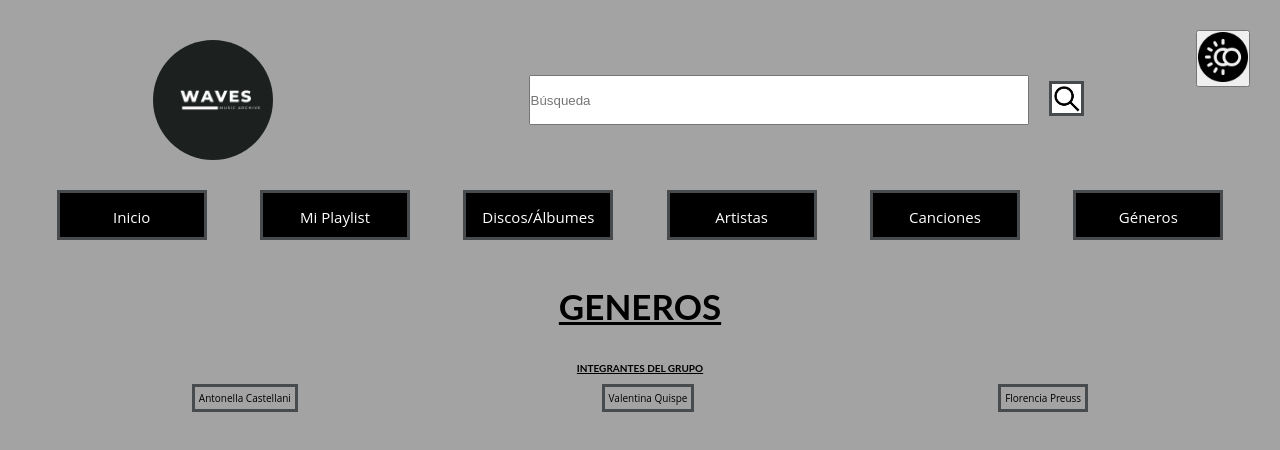
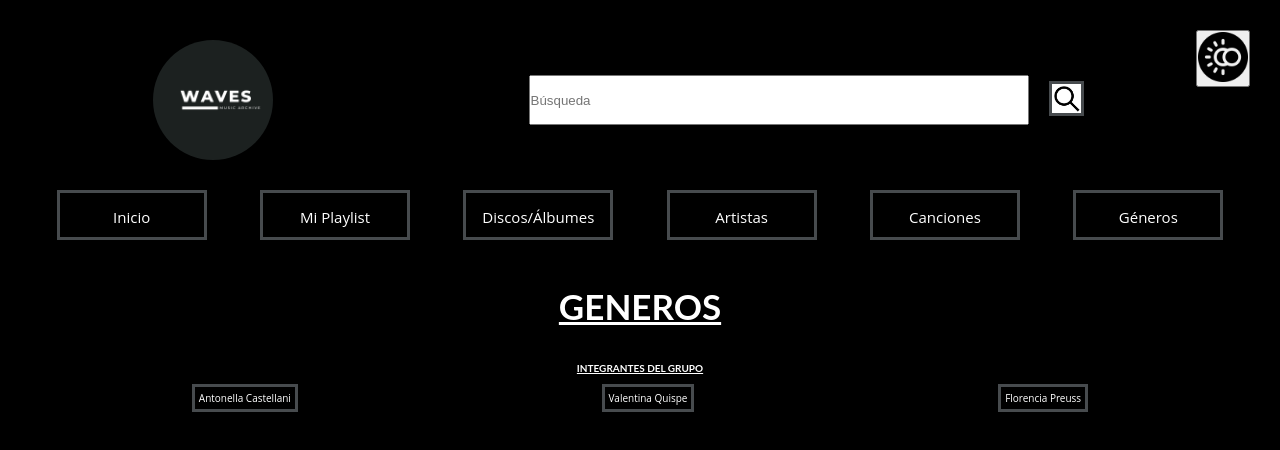
Before and after one commit to florenciapreuss/pi-grupo2-tt-programacion1, a plain HTML site: page generos.html in a window 1280 px wide. Both pictures are taken after a click on the button 1223 px from the left and 58 px from the top of the page. Drawn offline with Linux system fonts and the light colour scheme; no server answers.

Commit message:
agregue el toggle mode a todos los js

```diff
--- a/archivosJs/generos.js
+++ b/archivosJs/generos.js
@@ -16,6 +16,31 @@ form.addEventListener('submit', function (e) {
         alert("El campo de búsqueda está vacío");
     }
 });
+
+
+
+//MODO OSCURO
+// Obtener el botón y el cuerpo del documento
+const modeToggle = document.getElementById('mode-toggle');
+const body = document.body;
+
+// Comprobar el modo actual almacenado en localStorage
+const currentMode = localStorage.getItem('mode');
+if (currentMode) {
+  body.classList.add(currentMode);
+}
+
+// Manejar el cambio de modo cuando se hace clic en el botón
+modeToggle.addEventListener('click', () => {
+  body.classList.toggle('light-mode');
+  body.classList.toggle('dark-mode');
+
+  // Almacenar el modo actual en localStorage
+  const mode = body.classList.contains('light-mode') ? 'light-mode' : 'dark-mode';
+  localStorage.setItem('mode', mode);
+});
+
+
 
 // LISTADO DE GENEROS
 let ListaGeneros = document.querySelector(".ListaGeneros")
--- a/archivosJs/index.js
+++ b/archivosJs/index.js
@@ -17,7 +17,7 @@ form.addEventListener('submit', function (e) {
     }
 });
 
-/*Funcionalidad electiva:*/
+//MODO OSCURO//Funcionalidad electiva://
 // Obtener el botón y el cuerpo del documento
 const modeToggle = document.getElementById('mode-toggle');
 const body = document.body;
@@ -37,6 +37,7 @@ modeToggle.addEventListener('click', () => {
   const mode = body.classList.contains('light-mode') ? 'light-mode' : 'dark-mode';
   localStorage.setItem('mode', mode);
 });
+
 
 //Listado de las 5 canciones
 let canciones = document.querySelector(".canciones");
--- a/css/style.css
+++ b/css/style.css
@@ -94,7 +94,7 @@ ul {
 /* funcionalidad electiva */
 /* Estilos para el modo claro */
     body.light-mode {
-    background-color: white;
+    background-color:rgb(163, 163, 163);
     color: black;
 }
 
```
Also changed, not shown: archivosJs/detalleAlbum.js (+20 -0 lines), archivosJs/detalleArtistas.js (+23 -0 lines), archivosJs/detalleCancion.js (+25 -0 lines), archivosJs/detalleGenero.js (+27 -2 lines), archivosJs/playlist.js (+24 -0 lines), archivosJs/resultadoBusqueda.js (+24 -0 lines), detalleGeneros.html (+1 -3 lines).
